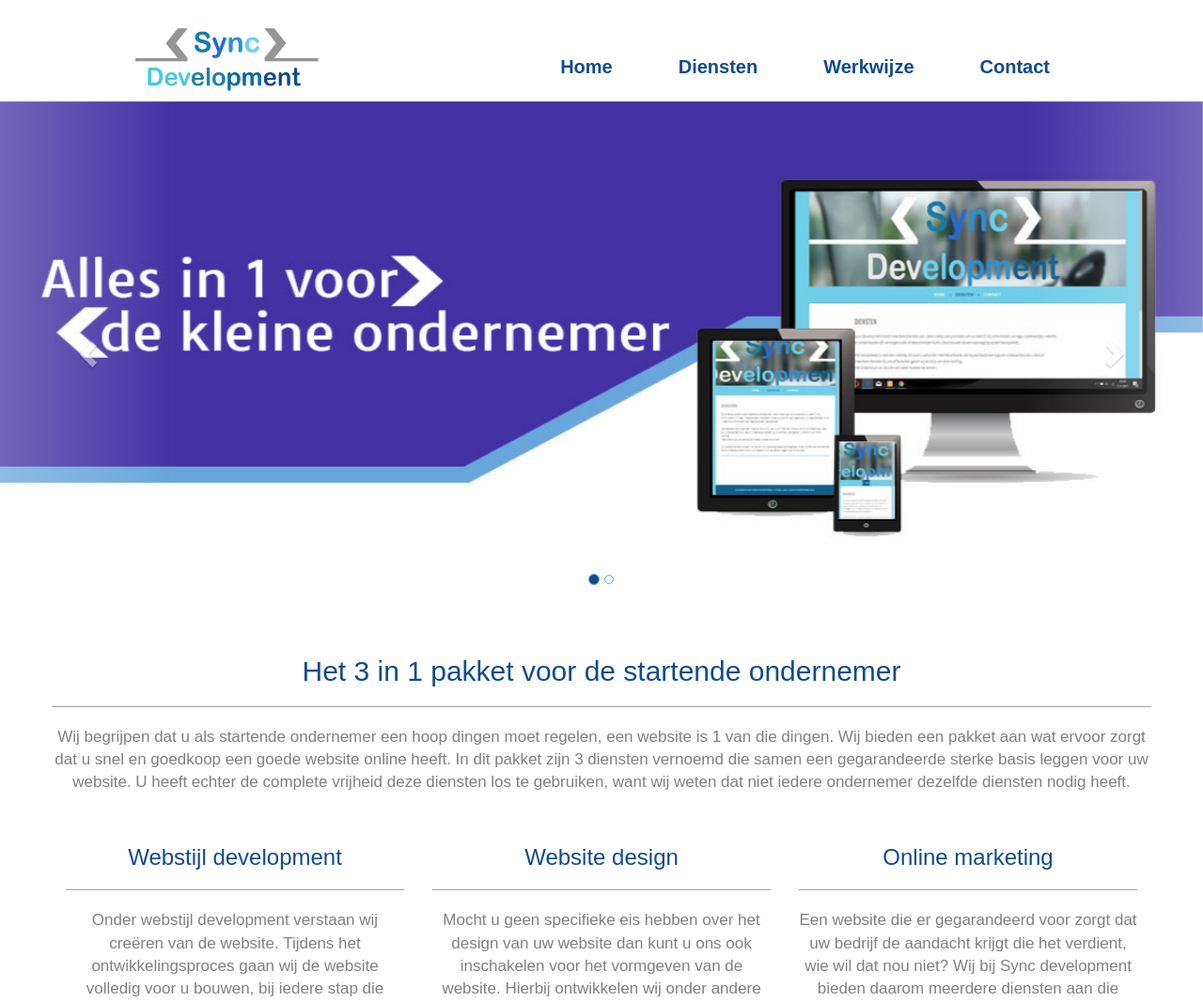
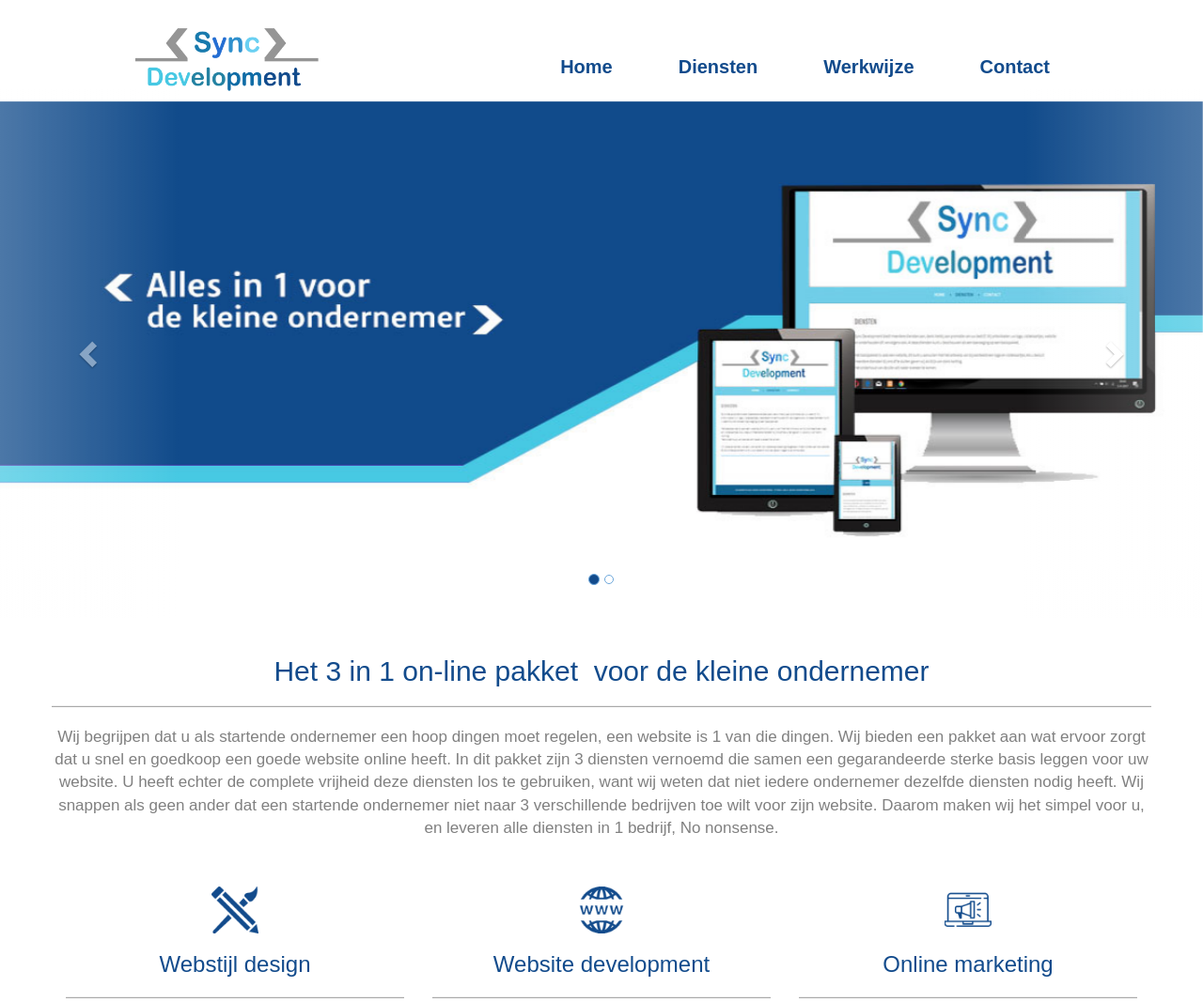
Before and after one commit to Sync-Development/Sync-Development, a PHP site: page /home.html in a window 1280 px wide. Shown: the top 1067 px of the page at 94% size. Run offline with PHP 8.4, Linux system fonts and the light colour scheme; some libraries are stand-ins or nearby versions; some web fonts are replaced.

Commit message:
Stijling
Ik heb alle images en banners de goede kleuren gegeven en ook heb ik de home aangepast

```diff
--- a/Werkwijze.html
+++ b/Werkwijze.html
@@ -103,7 +103,8 @@ function filterFunction() {
       <hr>
       <p>
           Wij bij Sync development willen op alle mogelijke manieren onze klanten tegemoet komen, daarom maken wij van tevoren duidelijke afspraken over het ontwikkelingsproces. Nu verloopt natuurlijk niet ieder proces hetzelfde, maar er is wel sprake van een basisprincipe dat altijd terugkomt. Hieronder ziet u hoe het bij ons in z’n werk gaat.<br><br>
-   >
+
+
       <section class="col-xs-6 col-sm-6 col-md-3 col-lg-3">
        <img class="icon" src="images/Ontmoeten.png" width="50">
           <h3>Ontmoeten</h3>
--- a/home.html
+++ b/home.html
@@ -156,36 +156,38 @@ function filterFunction() {
     <div class="container">
     <div class="row">
 
-      <h2>Het 3 in 1 pakket voor de startende ondernemer</h2>
+      <h2>Het 3 in 1 on-line pakket  voor de kleine ondernemer</h2>
       <hr>
       <p>
           Wij begrijpen dat u als startende ondernemer een hoop dingen moet regelen, een website is 1 van die dingen. Wij bieden een pakket aan wat ervoor zorgt dat u snel en goedkoop een goede website online heeft. In dit pakket zijn 3 diensten vernoemd die samen een gegarandeerde sterke basis leggen voor uw website. U heeft echter de complete vrijheid deze diensten los te gebruiken, want wij weten dat niet iedere ondernemer dezelfde diensten nodig heeft.
+          Wij snappen als geen ander dat een startende ondernemer niet naar 3 verschillende bedrijven toe wilt voor zijn website. Daarom maken wij het simpel voor u, en leveren alle diensten in 1 bedrijf, No nonsense.
+        </p>
 <br><br>
 
       <section class="col-xs-12 col-sm-6 col-md-4 col-lg-4">
-          <h3>Webstijl development</h3>
+          <img class="icon" src="images/Stijling.png" width="50">
+          <h3>Webstijl  design</h3>
           <hr>
-          <p>Onder webstijl development verstaan wij creëren van de website. Tijdens het ontwikkelingsproces gaan wij de website volledig voor u bouwen, bij iedere stap die gezet wordt krijgt u volledige inzage. Ook zorgen wij ervoor dat de door u gekozen domeinnaam en hostingpakket geactiveerd gaan worden.  </p>
+         <p>Mocht u geen specifieke eis hebben over het design van uw website dan kunt u ons ook inschakelen voor het vormgeven van de website. Hierbij ontwikkelen wij onder andere het logo, de banners en stellen de basiskleuren voor u vast. Al deze diensten kunnen ook apart worden aangevraagd. </p>
       </section>
 
       <section class="col-xs-12 col-sm-6 col-md-4 col-lg-4">
-          <h3>Website design</h3>
+          <img class="icon" src="images/WWW.png" width="50">
+          <h3>Website development</h3>
           <hr>
-          <p>Mocht u geen specifieke eis hebben over het design van uw website dan kunt u ons ook inschakelen voor het vormgeven van de website. Hierbij ontwikkelen wij onder andere het logo, de banners en stellen de basiskleuren voor u vast. Al deze diensten kunnen ook apart worden aangevraagd. </p>
+           <p>Onder webstijl development verstaan wij creëren van de website. Tijdens het ontwikkelingsproces gaan wij de website volledig voor u bouwen, bij iedere stap die gezet wordt krijgt u volledige inzage. Ook zorgen wij ervoor dat de door u gekozen domeinnaam en hostingpakket geactiveerd gaan worden.  </p>
       </section>
 
+
       <section class="col-xs-12 col-sm-12 col-md-4 col-lg-4">
+          <img class="icon" src="images/Online%20marketing.png" width="50">
           <h3>Online marketing</h3>
           <hr>
           <p>Een website die er gegarandeerd voor zorgt dat uw bedrijf de aandacht krijgt die het verdient, wie wil dat nou niet? Wij bij Sync development bieden daarom meerdere diensten aan die ervoor zorgen dat uw website meer bezoekers gaat krijgen en de gemiddelde duur van het bezoek omhoog gaat schroeven.    </p>
       </section>
         </div>
         </div>
-        <br><br><br>
-
-        <h2>No nonsense</h2>
-    <hr>
-    <p>Wij snappen als geen ander dat een startende ondernemer niet naar 3 verschillende bedrijven toe wilt voor zijn website. Daarom maken wij het simpel voor u, en leveren alle diensten in 1 bedrijf, No nonsense.</p>
+<br>
 
     <button id="button-1" type="button" class="btn btn-info" data-toggle="modal" data-target="#contact">Neem contact met ons op!</button>
 
```
Also changed, not shown: css/ipad.css (+44 -0 lines), images/3 in 1 pakket.jpg, images/Afspraken.png, images/Banner 1.jpg, images/Doos.png, images/Onderhoud.png, images/Online marketing.png (added), images/Ontmoeten.png, images/Opleveren.png, images/Realiseren.png, images/SEO.png, images/Stap voor stap.jpg, images/Stijling.png (added), images/WWW.png (added), 2 more files.
